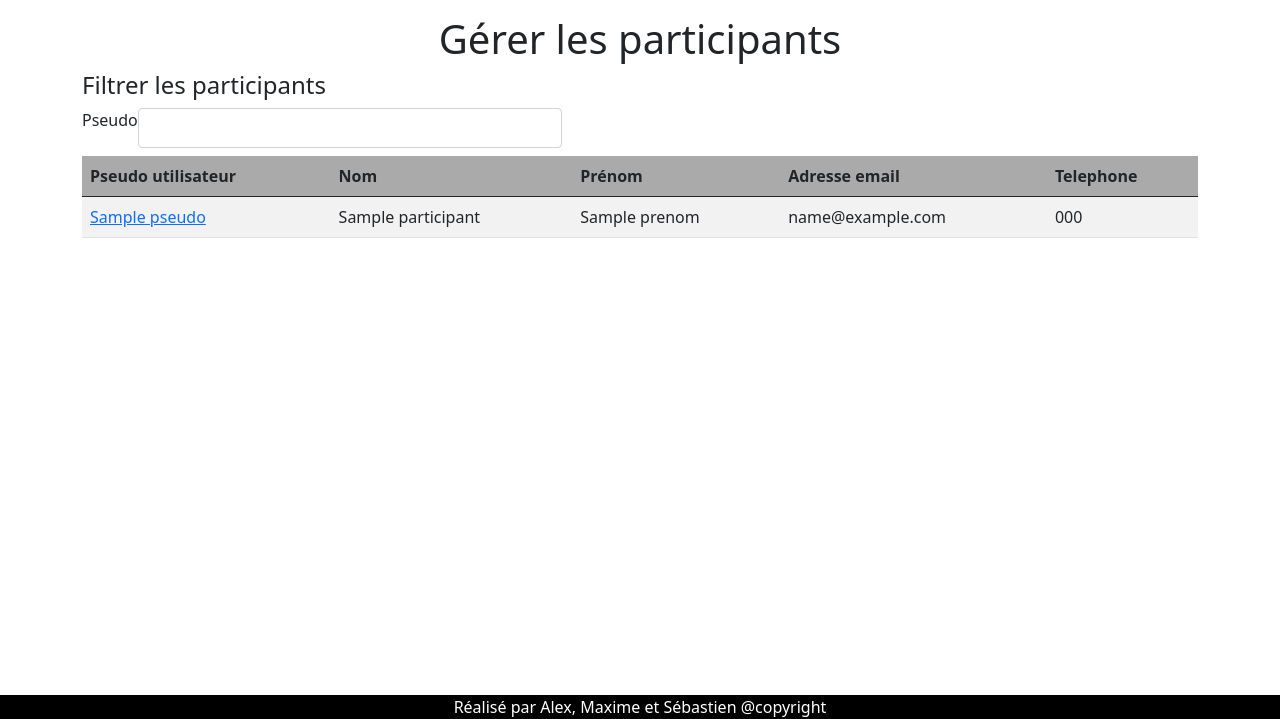
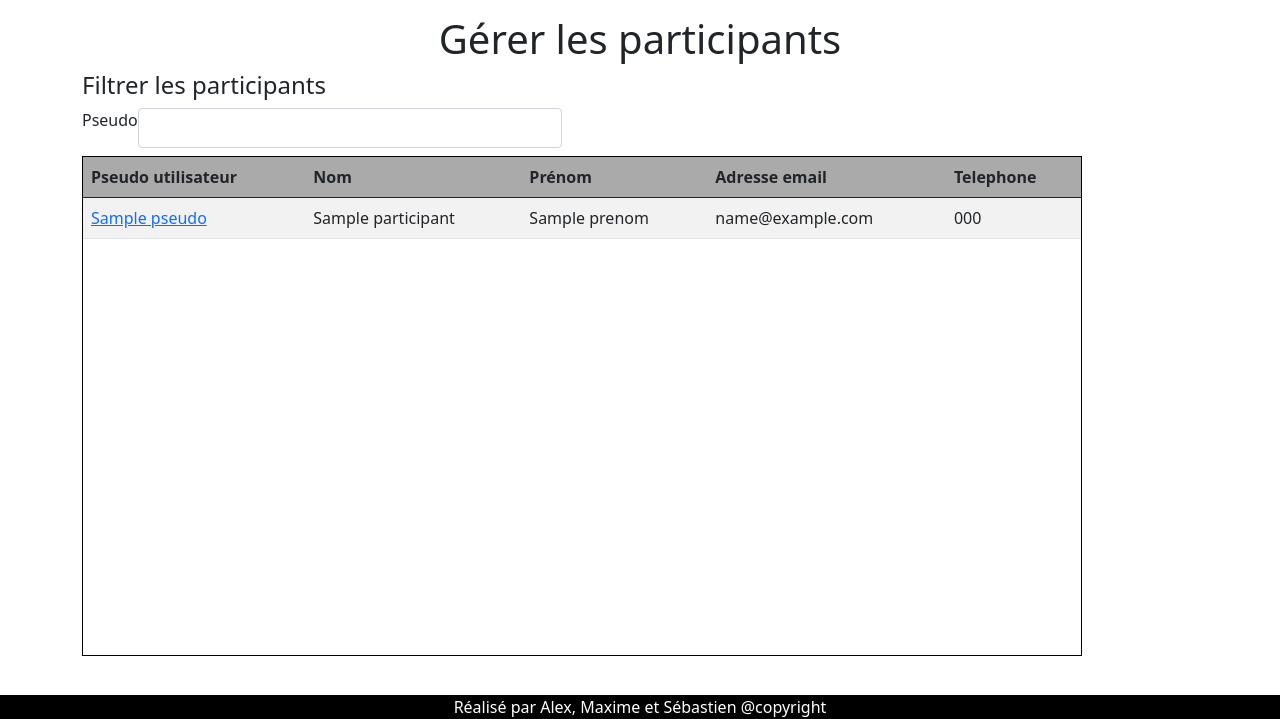
Before and after one commit to AlexandruC0909/Sortie, a Symfony app: template templates/administrator/participants.html.twig in a window 1280 px wide. Shown: the part 81-800 px from the top of the page. Run offline with Twig, Linux system fonts and the light colour scheme; the template is opened without the code that fills it: most values are stand-ins (such as "Sample title", 1, 10 or a date in 2020); form fields are guessed from the names that the template uses; some libraries are stand-ins or nearby versions.

Commit message:
Ajout : Scroll bar dans la liste participant

```diff
--- a/public/resources/css/style.css
+++ b/public/resources/css/style.css
@@ -52,6 +52,17 @@ h1 {
     width: 30em;
     height: 2.5em;
 }
+#listeParticipants
+{
+    overflow : scroll;
+    border:#000000 1px solid;
+    width: 1000px;
+    height: 500px;
+}
+#p
+{
+    border:#000000 1px solid;
+}
 /*****************************************************************************
 **************                    NAVBAR                             *********
 *****************************************************************************/
--- a/templates/administrator/participants.html.twig
+++ b/templates/administrator/participants.html.twig
@@ -4,7 +4,7 @@
 
 {% block body %}
 
-    <div class="container" id="listeParticipants">
+        <div class="container">
             <div class="row">
                 <div class="col">
                     <h1>Gérer les participants</h1>
@@ -18,6 +18,7 @@
 
                         {{ form_end(searchFormParticipant) }}
                     </form>
+                    <div id="listeParticipants">
                     <table class="table table-striped">
                         <thead>
                         <tr id="panelParticipants">
@@ -28,6 +29,7 @@
                             <th scope="col">Telephone</th>
                         </tr>
                         </thead>
+
                         <tbody>
                         {% if (participants) %}
                             {% for participant in participants %}
@@ -47,4 +49,6 @@
                     </div>
                 </div>
             </div>
+        </div>
+
 {% endblock %}
```
Lines whose indentation alone changed are shown as unchanged.
